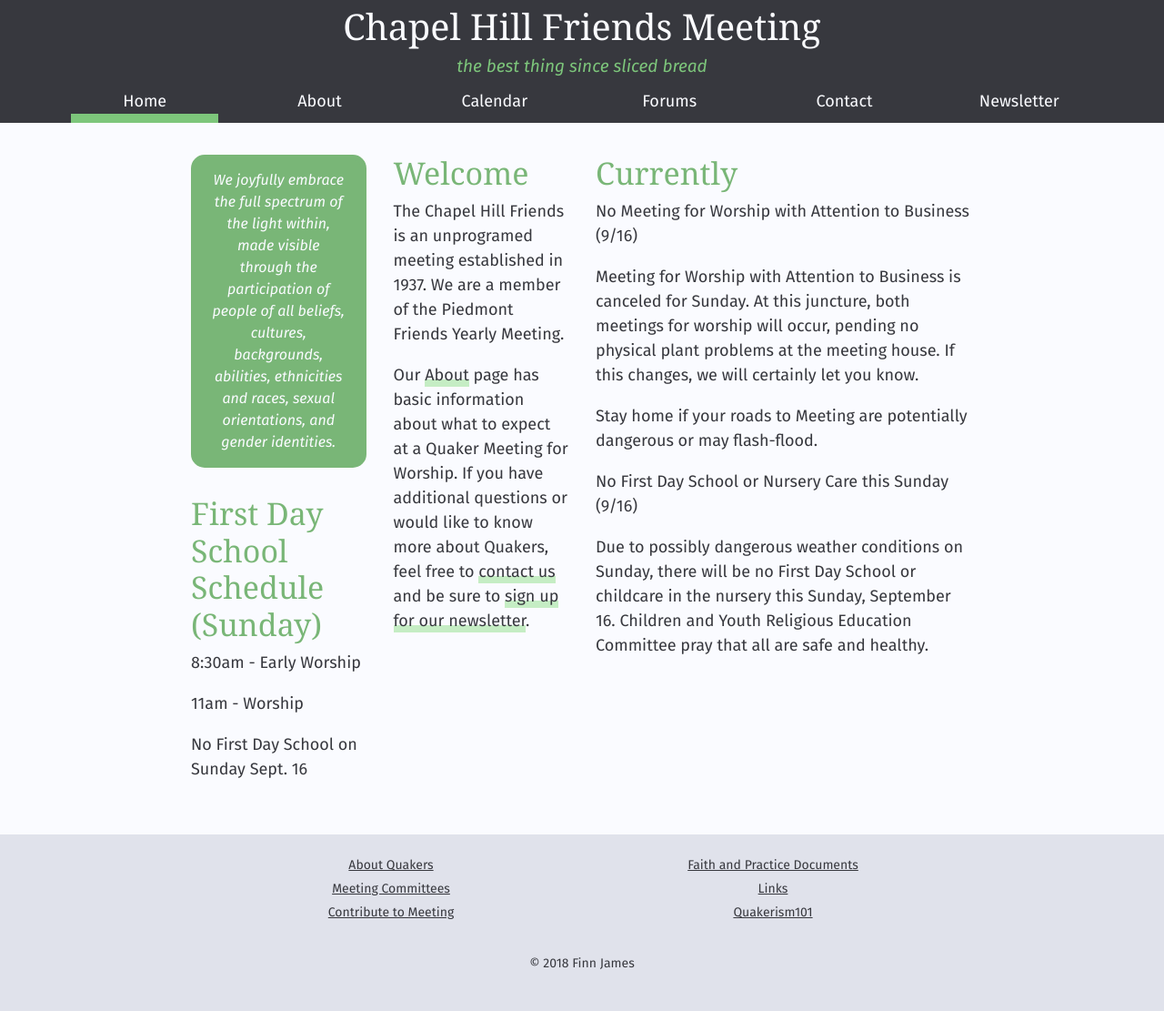
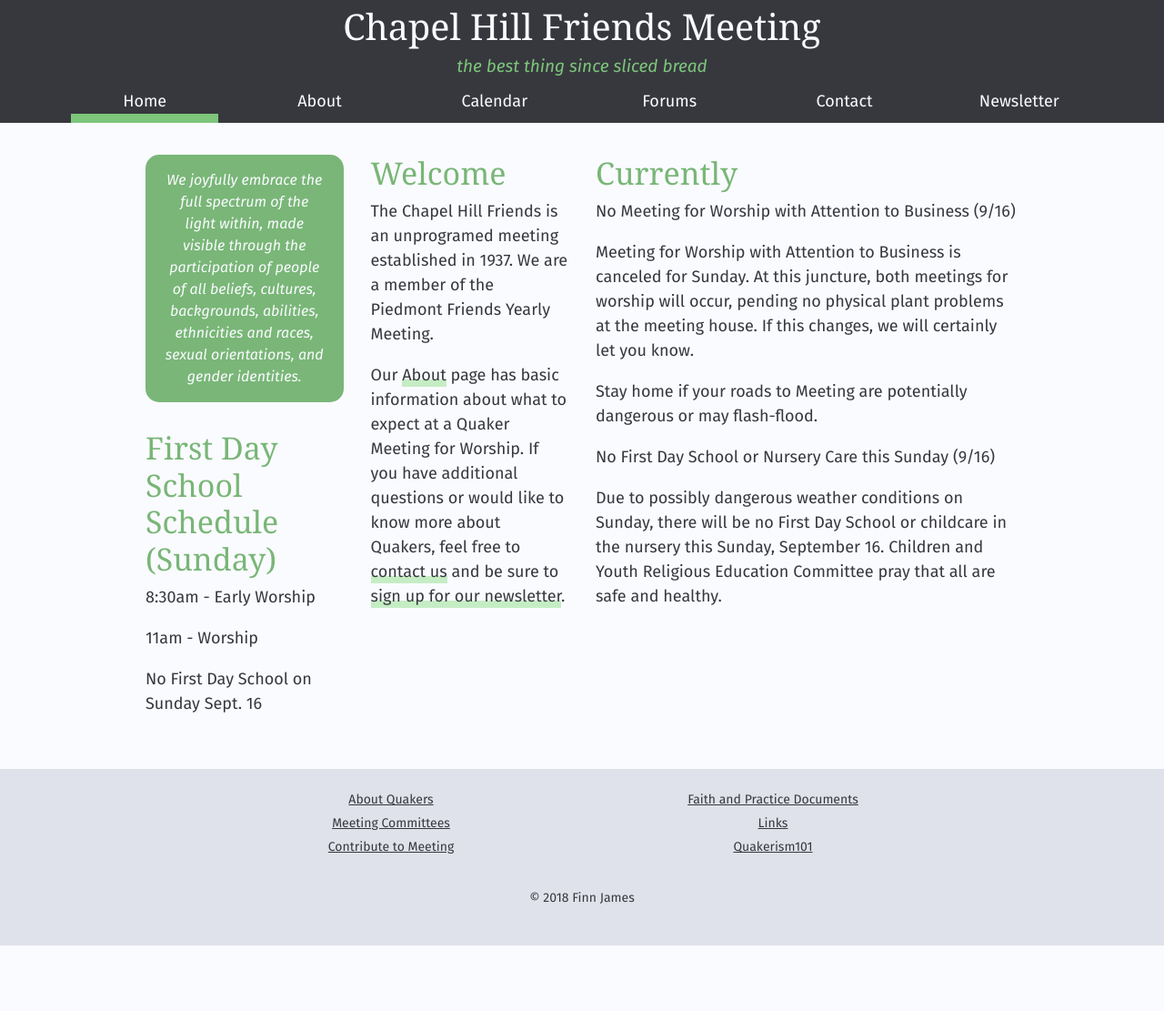
Before and after one commit to finnjames/radiolevity.com, a Jekyll site: the page built from pages/index.md, in a window 1280 px wide. Shown: the whole page at 91% size. Built offline with Jekyll 4.4.1, drawn with Linux system fonts in a browser that asks for light colours; some web fonts are replaced; after the commit the page ends 1039 px from its top, so only the background shows below that.

Commit message:
width adjustment

```diff
--- a/_layouts/default.html
+++ b/_layouts/default.html
@@ -49,7 +49,7 @@
     </div>
   </div>
   {% include navigation.html %}
-  <div class="container" id="content" {% if page.url == "/" %} style="max-width: 970px" {% endif %}>
+  <div class="container" id="content" {% if page.url == "/" %} style="max-width: 1070px" {% endif %}>
     {{ content }}
   </div>
   <div class="container-fluid" id="footer">
```
